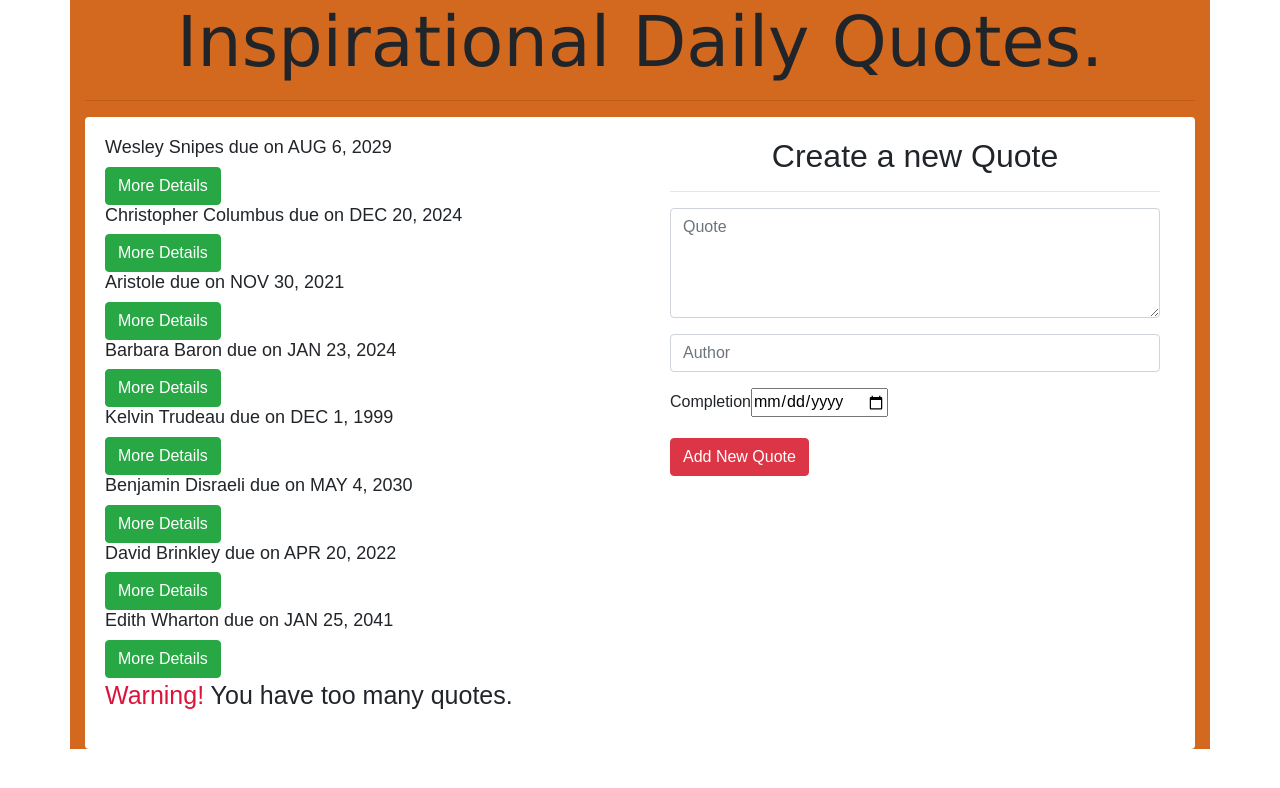
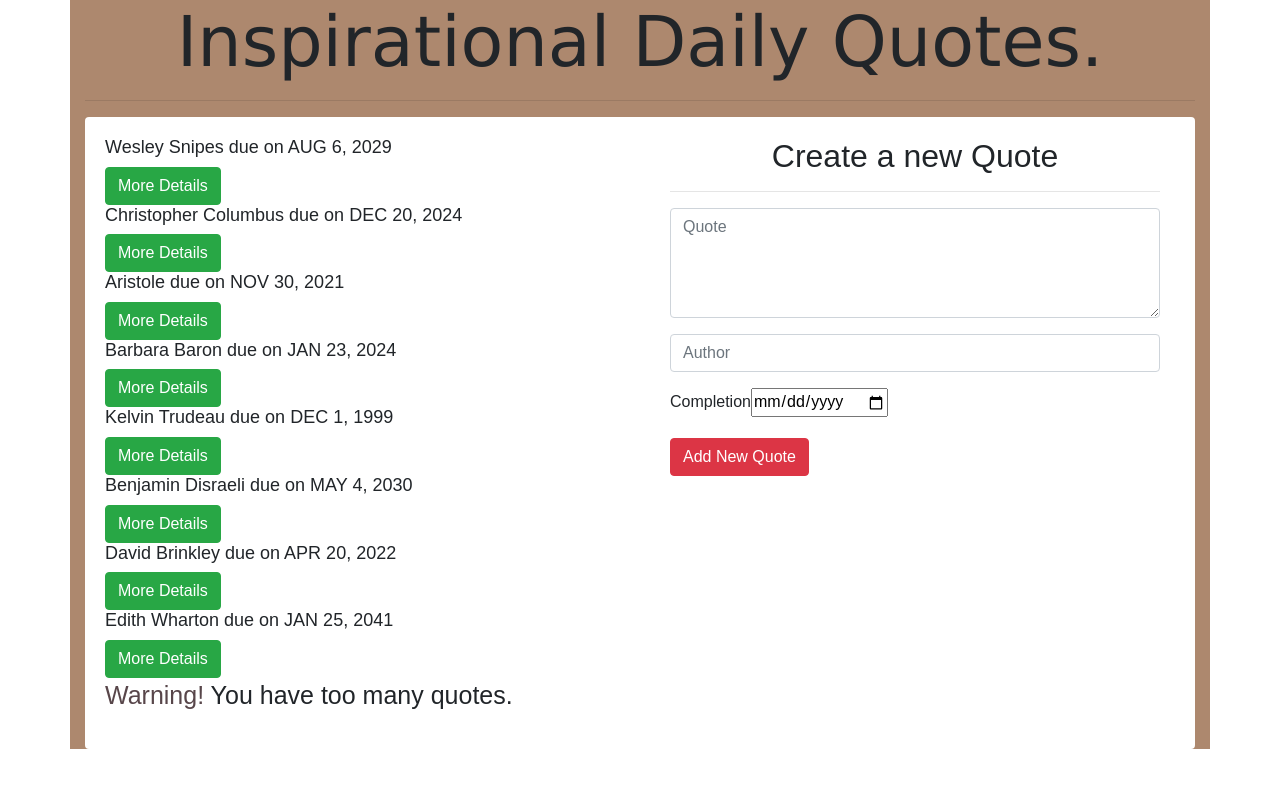
Before and after one commit to cyruswere/Qoutes, an Angular app: page / in a window 1280 px wide. Shown: the top 788 px of the page. Built offline with nearby package versions, Linux system fonts and the light colour scheme.

Commit message:
made changes

```diff
--- a/src/app/quote/quote.component.css
+++ b/src/app/quote/quote.component.css
@@ -1,6 +1,6 @@
 .pond{
     box-shadow: border-box;
-    background: #d2691e;
+    background: #ad886e;
 }
 h1{
     text-align: center;
@@ -11,7 +11,7 @@ p{
     font-size: 25px;
 }
 span{
-    color: crimson;
+    color: rgb(88, 70, 74);
 }
 h4{
     font-size: 18px;
```
